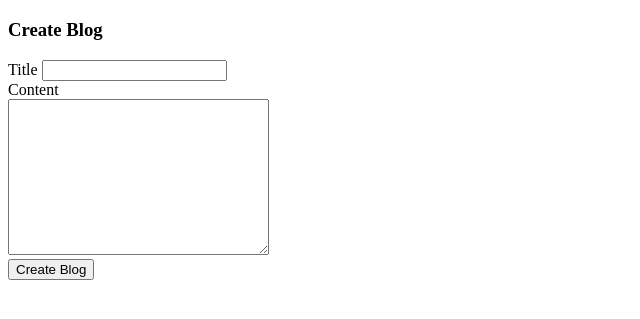
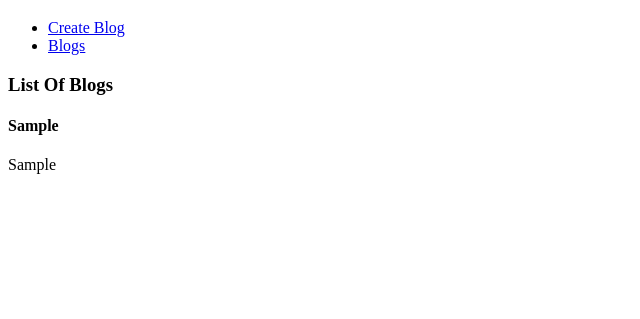
Before and after one commit to Enoch2k2/blogger-110920-ft-a, a plain HTML site: page index.html in a window 1280 px wide. Both pictures are taken after typing "Sample", "Sample" into the empty fields and a click on the input "Create Blog". Shown: the part 61-380 px from the top of the page, without its empty margins (0-640 px from the left). Drawn offline with Linux system fonts and the light colour scheme.

Commit message:
added links and blogs

```diff
--- a/index.html
+++ b/index.html
@@ -8,6 +8,10 @@
   </head>
   <body>
     <h1>Blogger</h1>
+    <ul>
+      <li><a href="#" id="form-link">Create Blog</a></li>
+      <li><a href="#" id="blogs-link">Blogs</a></li>
+    </ul>
     <div id="main"></div>
 
     <script src="javascripts/index.js"></script>
--- a/javascripts/index.js
+++ b/javascripts/index.js
@@ -14,6 +14,14 @@ function contentInput() {
 
 function form() {
   return document.getElementById("form");
+}
+
+function formLink() {
+  return document.getElementById("form-link");
+}
+
+function blogsLink() {
+  return document.getElementById("blogs-link");
 }
 
 function resetFormInputs() {
@@ -42,10 +50,41 @@ function formTemplate() {
   `;
 }
 
+function blogsTemplate() {
+  return `
+  <h3>List Of Blogs</h3>
+  <div id="blogs"></div>
+  `;
+}
+
+function renderBlog(blog) {
+  let div = document.createElement("div");
+  let h4 = document.createElement("h4");
+  let p = document.createElement("p");
+  let blogsDiv = document.getElementById("blogs");
+
+  h4.innerText = blog.title;
+  p.innerText = blog.content;
+
+  div.appendChild(h4);
+  div.appendChild(p);
+
+  blogsDiv.appendChild(div);
+}
+
 function renderForm() {
   resetMain();
   main().innerHTML = formTemplate();
   form().addEventListener("submit", submitForm);
+}
+
+function renderBlogs() {
+  resetMain();
+  main().innerHTML = blogsTemplate();
+
+  blogs.forEach(function (blog) {
+    renderBlog(blog);
+  });
 }
 
 function submitForm(e) {
@@ -56,9 +95,27 @@ function submitForm(e) {
     content: contentInput().value,
   });
 
-  resetFormInputs();
+  renderBlogs();
+}
+
+function formLinkEvent() {
+  formLink().addEventListener("click", function (e) {
+    e.preventDefault();
+
+    renderForm();
+  });
+}
+
+function blogsLinkEvent() {
+  blogsLink().addEventListener("click", function (e) {
+    e.preventDefault();
+
+    renderBlogs();
+  });
 }
 
 document.addEventListener("DOMContentLoaded", function () {
   renderForm();
+  formLinkEvent();
+  blogsLinkEvent();
 });
```
